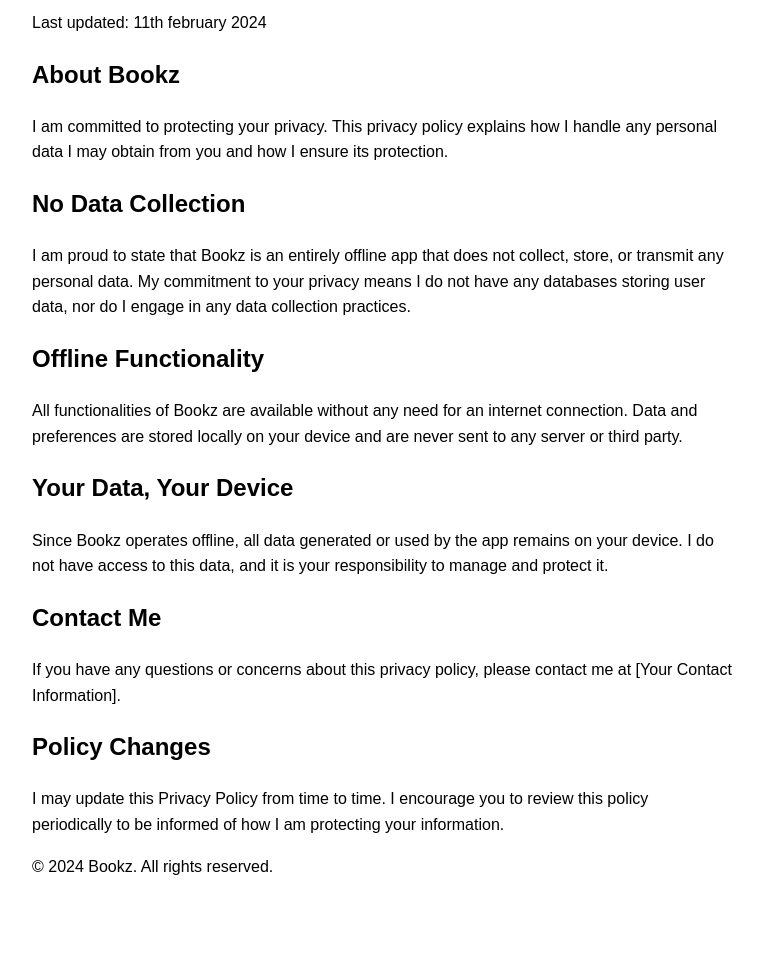
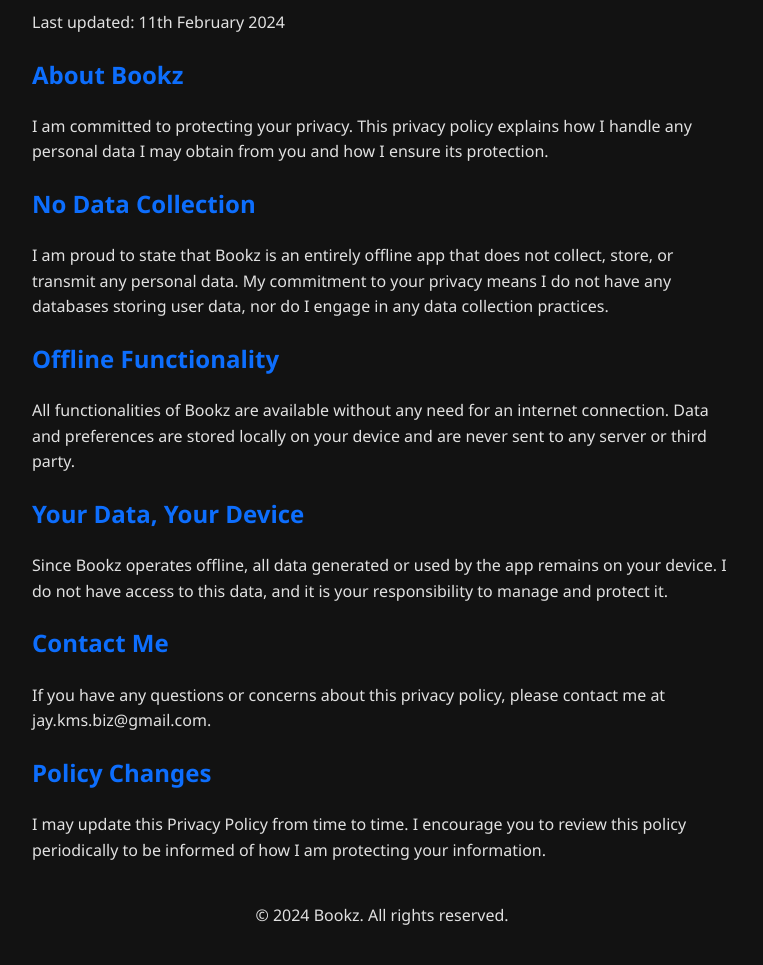
Before and after one commit to JordiCamps/jordicamps.github.io, a plain HTML site: page index.html in a window 1280 px wide. Shown: the part 104-1069 px from the top of the page, without its empty margins (258-1021 px from the left). Before the commit the page ends 1019 px from the top, so only its background shows below. Drawn offline with Linux system fonts and the light colour scheme.

Commit message:
Update index.html

```diff
--- a/index.html
+++ b/index.html
@@ -6,17 +6,37 @@
     <title>Privacy Policy</title>
     <style>
         body {
-            font-family: Arial, sans-serif;
+            font-family: 'Segoe UI', Tahoma, Geneva, Verdana, sans-serif;
             line-height: 1.6;
-            margin: 0 auto;
+            margin: 0;
+            padding: 20px;
+            background-color: #121212;
+            color: #ffffff;
             max-width: 700px;
-            padding: 20px;
+            margin: auto;
+        }
+        h1, h2 {
+            color: #0d6efd;
+        }
+        p, footer {
+            color: #e1e1e1;
+        }
+        a {
+            color: #0d6efd;
+            text-decoration: none;
+        }
+        a:hover {
+            text-decoration: underline;
+        }
+        footer {
+            text-align: center;
+            margin-top: 40px;
         }
     </style>
 </head>
 <body>
     <h1>Privacy Policy for Bookz</h1>
-    <p>Last updated: 11th february 2024</p>
+    <p>Last updated: 11th February 2024</p>
 
     <h2>About Bookz</h2>
     <p>I am committed to protecting your privacy. This privacy policy explains how I handle any personal data I may obtain from you and how I ensure its protection.</p>
@@ -31,7 +51,7 @@
     <p>Since Bookz operates offline, all data generated or used by the app remains on your device. I do not have access to this data, and it is your responsibility to manage and protect it.</p>
 
     <h2>Contact Me</h2>
-    <p>If you have any questions or concerns about this privacy policy, please contact me at [Your Contact Information].</p>
+    <p>If you have any questions or concerns about this privacy policy, please contact me at jay.kms.biz@gmail.com.</p>
 
     <h2>Policy Changes</h2>
     <p>I may update this Privacy Policy from time to time. I encourage you to review this policy periodically to be informed of how I am protecting your information.</p>
```
